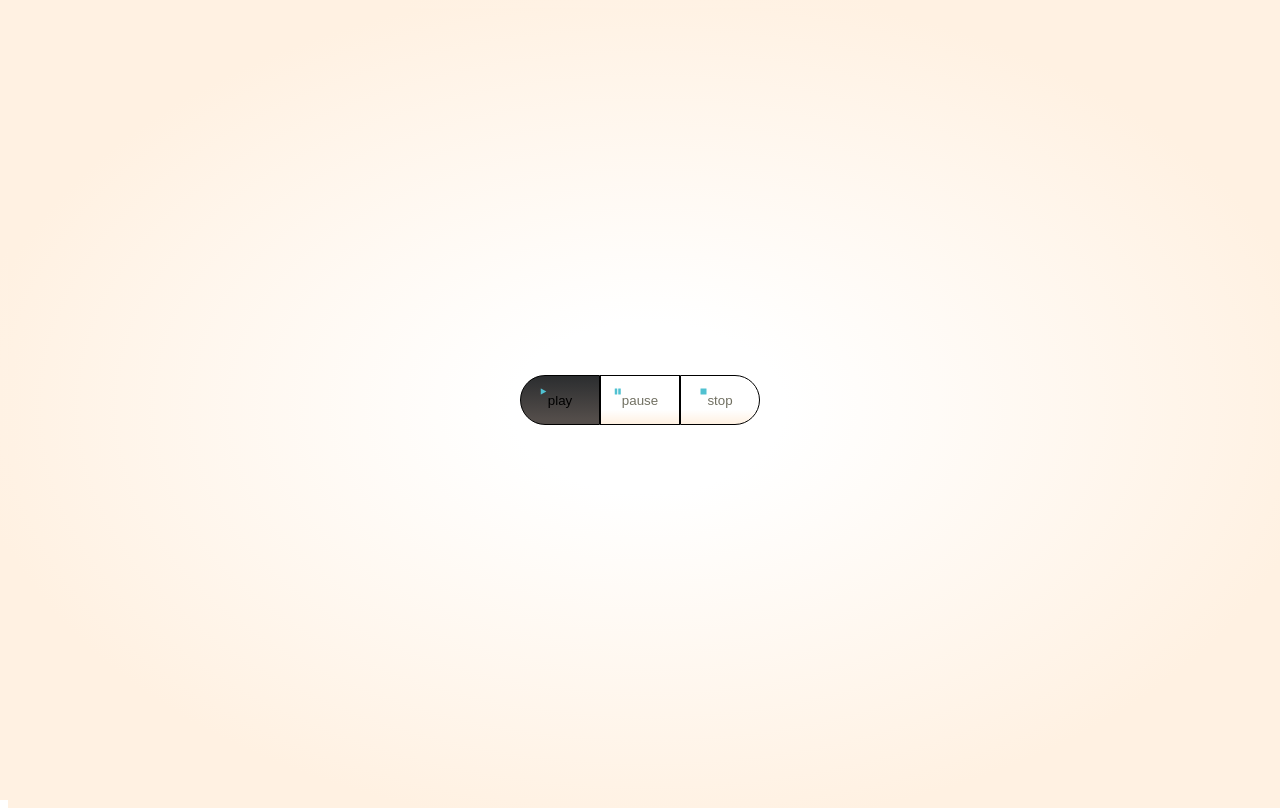
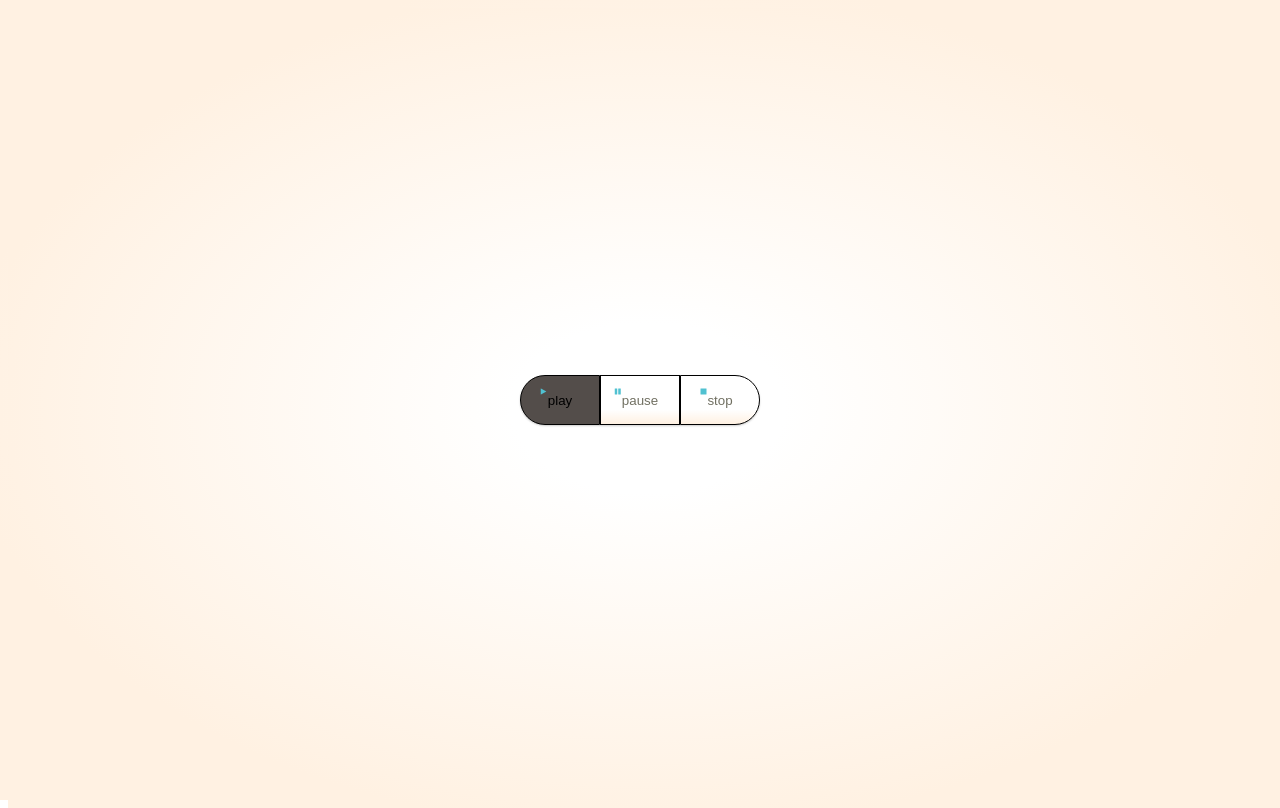
Before and after one commit to yehyon/yehyon.github.io, a plain HTML site: page buttons/index.html in a window 1280 px wide. In both pictures the pointer is over the button "play". Drawn offline with Linux system fonts and the light colour scheme.

Commit message:
add box shadow

```diff
--- a/buttons/css/buttons.css
+++ b/buttons/css/buttons.css
@@ -32,13 +32,14 @@ html, body {
 	background-image: linear-gradient(180deg, #fff 70%, #fff1e2 99.9%);
 	width: 80px;
 	height: 50px;
-	text-shadow: 0 1px 2px rgba(255,255,255,0.9)
+	text-shadow: 0 1px 2px rgba(255,255,255,0.9);
+	box-shadow: 0 1px 2px rgba(0,0,0,0.2);
 }
 
 .buttonset-movie-control > button:hover/*,
 .buttonset-movie-control > .on*/
  {
-	background-image: linear-gradient(180deg, #2b2d2f 0, #534d4a 90%);
+	background-image: linear-gradient(180deg, #534d4a 0, #534d4a 90%);
 	color: #000;
 	text-shadow: none;
 }
```
